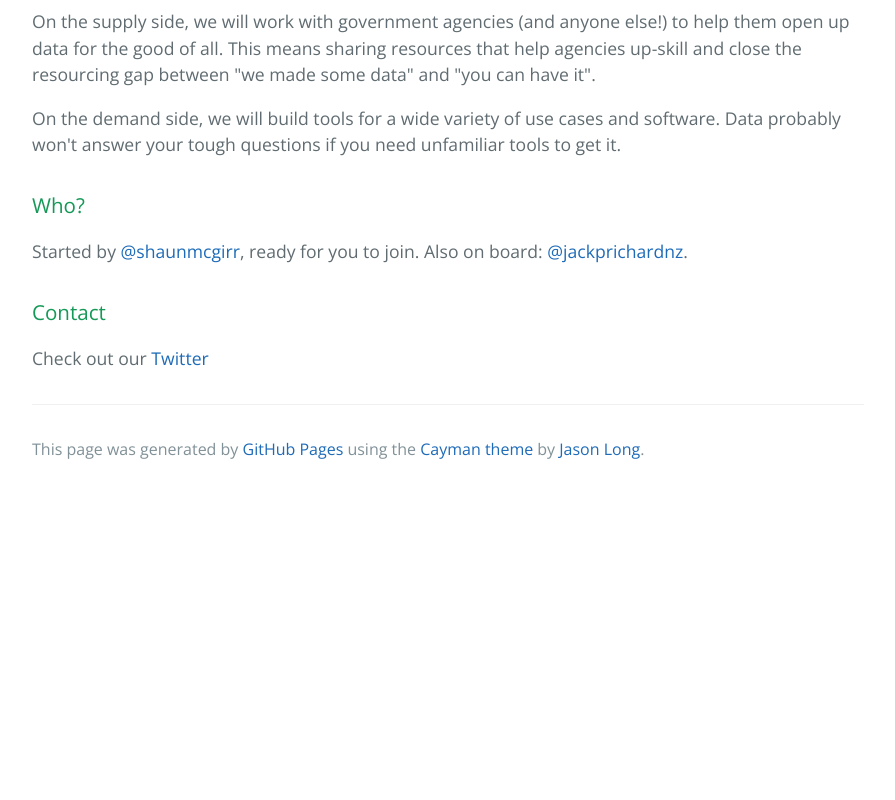
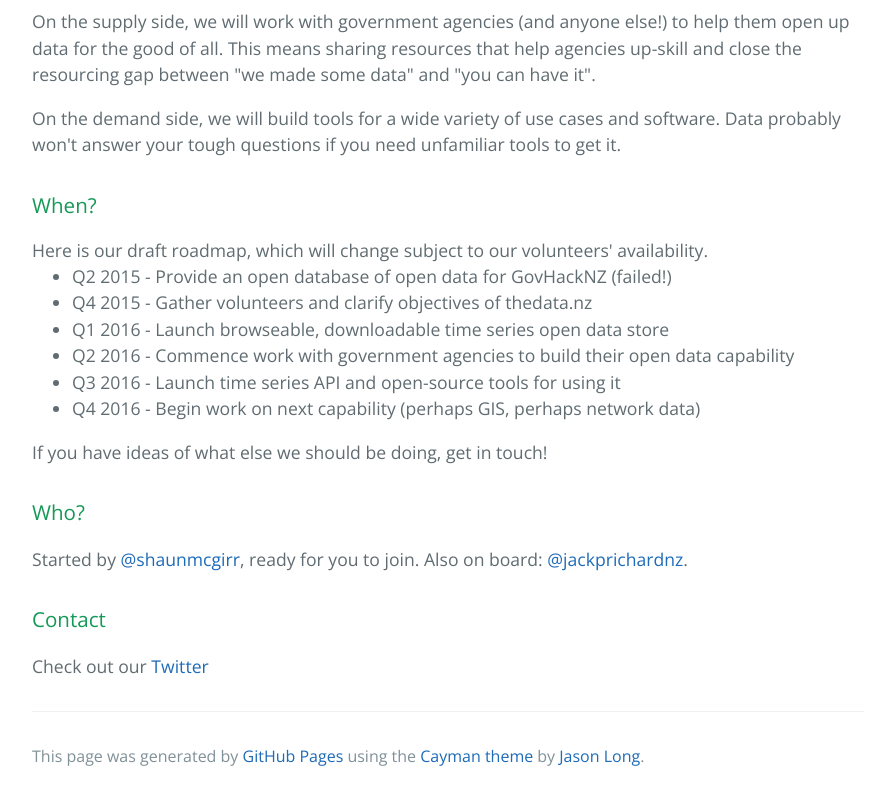
Before and after one commit to thedatanz/thedatanz.github.io, a plain HTML site: page index.html in a window 1280 px wide. Shown: the part 629-1429 px from the top of the page, without its empty margins (192-1087 px from the left). Before the commit the page ends 1122 px from the top, so only its background shows below. Drawn offline with nearby package versions, Linux system fonts and the light colour scheme.

Commit message:
Update index.html

```diff
--- a/index.html
+++ b/index.html
@@ -34,6 +34,20 @@
 <p>On the demand side, we will build tools for a wide variety of use cases and software. Data probably won't answer your tough questions if you need unfamiliar tools to get it.</p>
 
 <h3>
+<a id="when" class="anchor" href="#when" aria-hidden="true"><span class="octicon octicon-link"></span></a>When?</h3>
+Here is our draft roadmap, which will change subject to our volunteers' availability.
+<ul>
+  <li>Q2 2015 - Provide an open database of open data for GovHackNZ (failed!)</li>
+  <li>Q4 2015 - Gather volunteers and clarify objectives of thedata.nz</li>
+  <li>Q1 2016 - Launch browseable, downloadable time series open data store</li>
+  <li>Q2 2016 - Commence work with government agencies to build their open data capability</li>
+  <li>Q3 2016 - Launch time series API and open-source tools for using it</li>
+  <li>Q4 2016 - Begin work on next capability (perhaps GIS, perhaps network data)</li>
+</ul>
+
+If you have ideas of what else we should be doing, get in touch!
+
+<h3>
 <a id="who" class="anchor" href="#who" aria-hidden="true"><span class="octicon octicon-link"></span></a>Who?</h3>
 
 <p>Started by <a href="https://github.com/shaunmcgirr" class="user-mention">@shaunmcgirr</a>, ready for you to join. Also on board: <a href="https://twitter.com/jackprichardnz" class="user-mention">@jackprichardnz</a>.</p>
```
